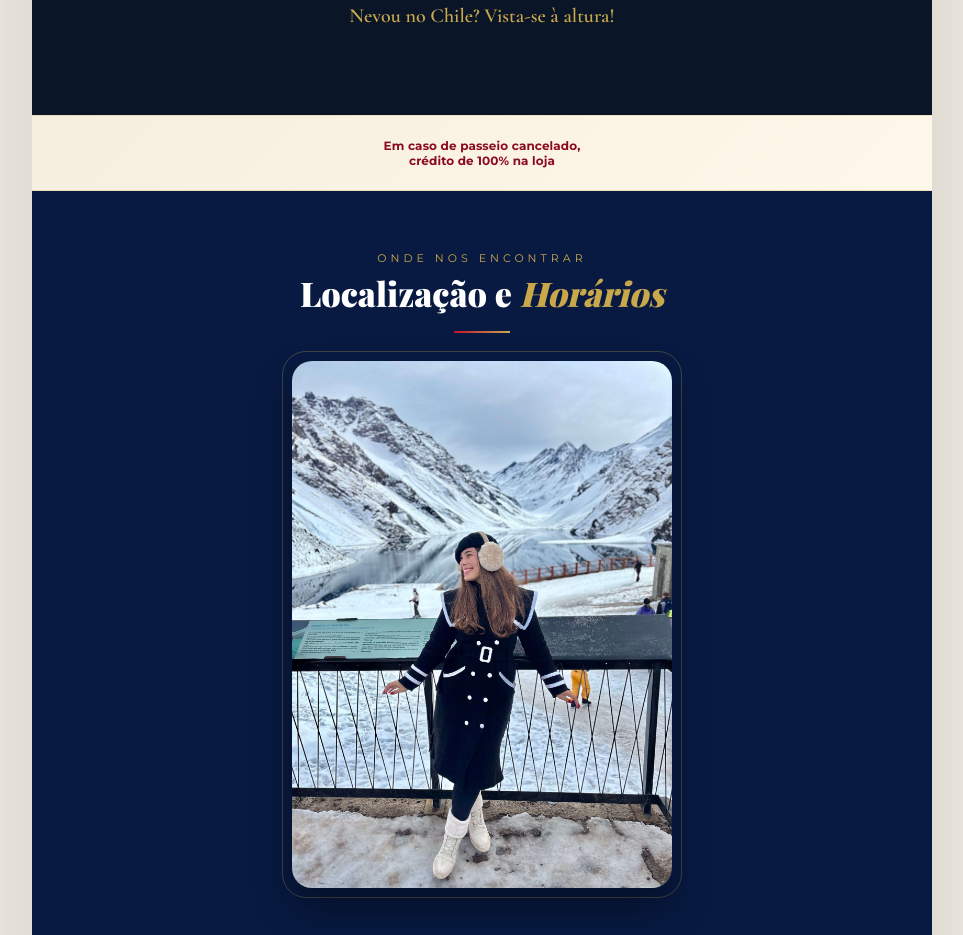
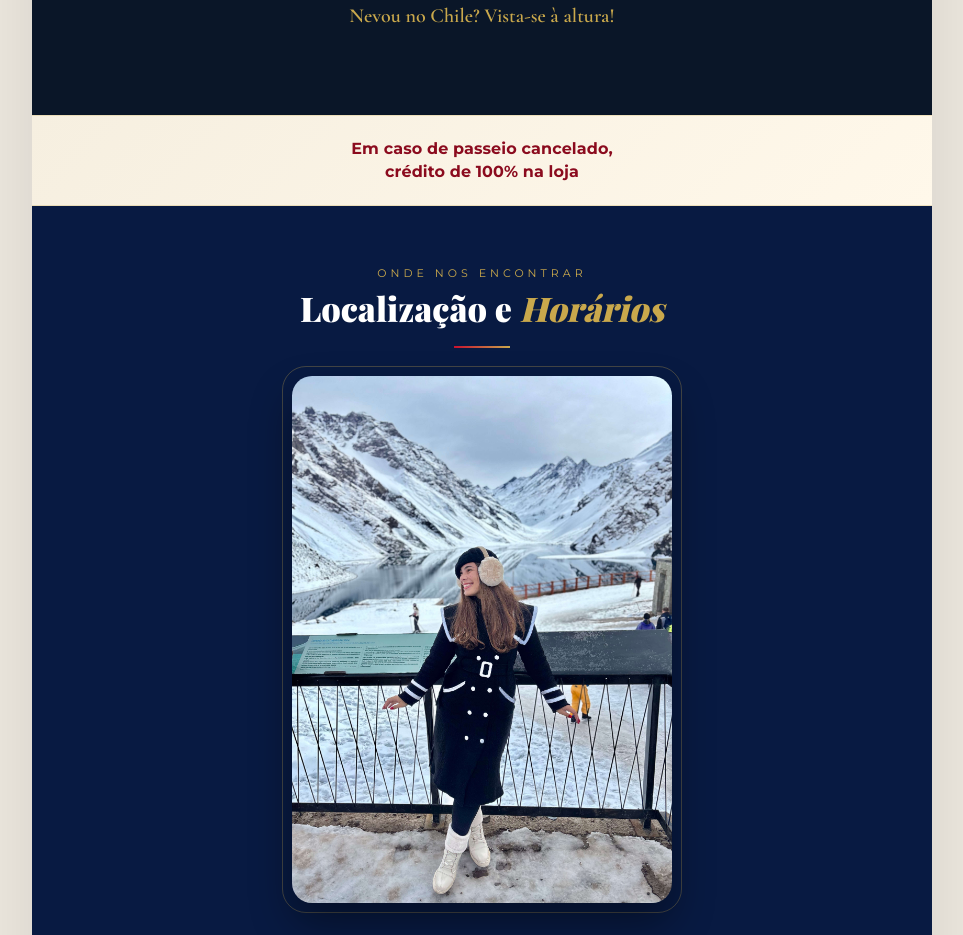
Before and after one commit to scalecompanyads/roupa-de-neve-catalogo, a Next.js app: page / in a window 1280 px wide. Shown: the part 2400-3335 px from the top of the page, without its empty margins (158-1121 px from the left). Built offline with nearby package versions, Linux system fonts and the light colour scheme; no server answers; the database is empty.

Commit message:
update styles and structure per feedback

```diff
--- a/Catálogo Nevou No Chile.html
+++ b/Catálogo Nevou No Chile.html
@@ -207,10 +207,11 @@
   }
   .info-banner-text {
     margin: 0;
-    font-size: 13px;
+    font-size: 16px;
     font-weight: 700;
     letter-spacing: 0.3px;
     color: var(--vermelho-escuro);
+    line-height: 1.4;
   }
   .diferenciais {
     margin-top: 36px;
--- a/src/app/globals.css
+++ b/src/app/globals.css
@@ -195,12 +195,13 @@ select {
 
 .info-banner-text {
   margin: 0;
-  font-size: 12px;
+  font-size: 16px;
   font-weight: 700;
   letter-spacing: 0.1px;
   white-space: normal;
   color: var(--vermelho-escuro);
   text-transform: none;
+  line-height: 1.4;
 }
 
 .eyebrow {
```
